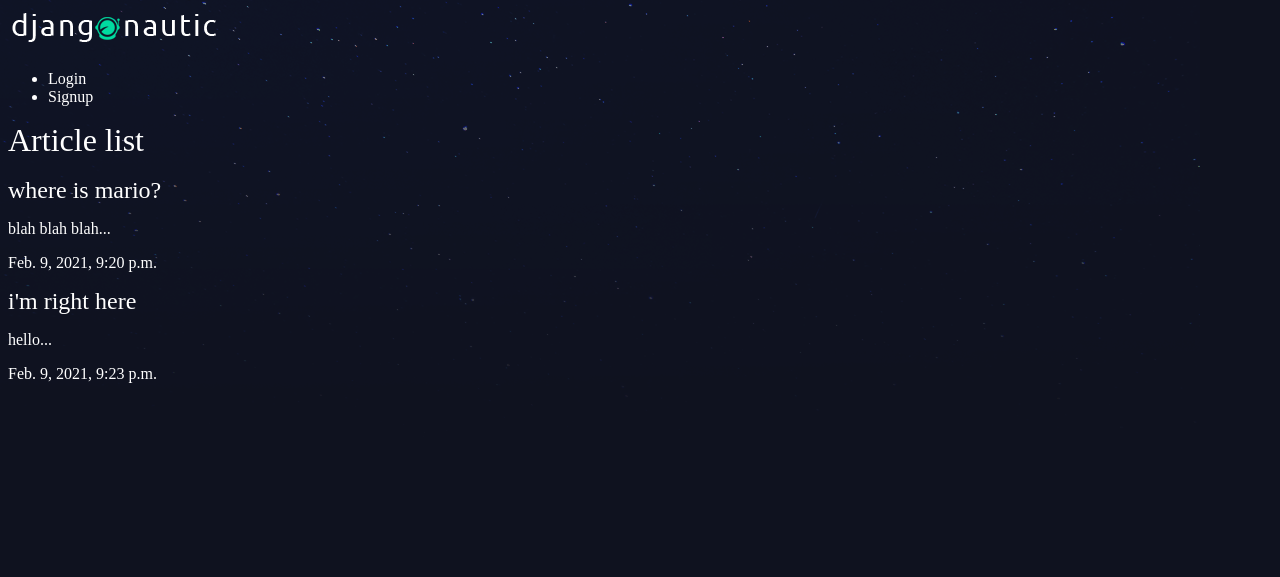
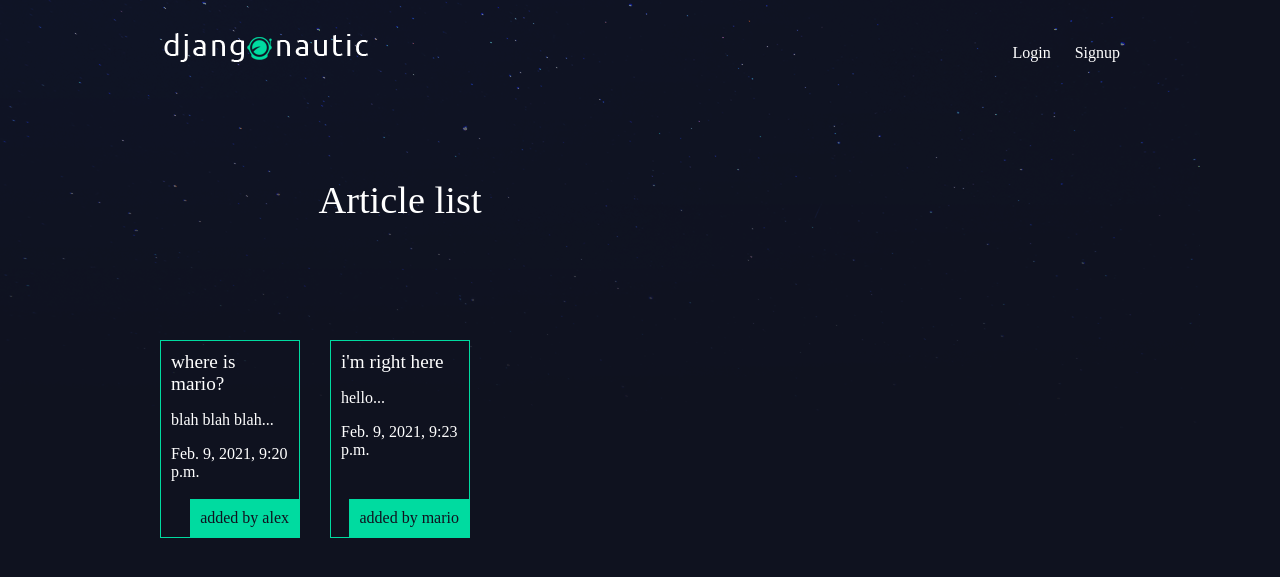
Before and after one commit to Alex-Bishka/Languages, a Django app: page / in a window 1280 px wide. Shown: the top 577 px of the page. Run offline with Django 3.2, Linux system fonts and the light colour scheme; data comes from the database, SQL or seed files in the repository.

Commit message:
need to fix styling bug from episode 30

```diff
--- a/Django/djangoblog/articles/templates/articles/article_list.html
+++ b/Django/djangoblog/articles/templates/articles/article_list.html
@@ -25,6 +25,7 @@
                 <h2><a href="{% url 'articles:detail' slug=article.slug %}">{{ article.title }}</a></h2>
                 <p>{{ article.snippet }}</p>
                 <p>{{ article.date }}</p>
+                <p class="author">added by {{ article.author.username }}</p>
             </div>
         {% endfor %}
     </div>
--- a/Django/djangoblog/assets/styles.css
+++ b/Django/djangoblog/assets/styles.css
@@ -18,3 +18,87 @@ a, a:hover, a:visited{
     color: #fff;
     text-decoration: none;
 }
+
+.wrapper{
+    max-width: 960px;
+    margin: 0 auto;
+}
+
+div.wrapper > h1{
+    text-align: center;
+    margin: 100px auto;
+    font-size: 2.4em
+}
+
+header{
+    display: grid;
+    grid-template-columns: 1fr 1fr;
+    padding: 20px 0;
+}
+
+nav{
+    justify-self: end;
+}
+
+nav li{
+    display: inline-block;
+    list-style-type: none;
+    margin-left: 20px;
+}
+
+nav button{
+    background: none;
+    color: #fff;
+    cursor: pointer;
+    border: 0;
+    font-size: 16px;
+}
+
+.articles{
+    display: grid;
+    grid-template-columns: 1fr 1fr 1fr;
+    grid-gap: 30px;
+}
+
+.article{
+    padding: 10px;
+    border: 1px solid #00dba0;
+    position: relative;
+    padding-bottom: 40px;
+}
+
+.article h2{
+    font-size: 1.2em;
+}
+
+.article .author{
+    padding: 10px;
+    background: #00dba0;
+    position: absolute;
+    right: 0;
+    bottom: 0;
+    margin: 0;
+    color: #0f121f;
+}
+
+.article-detail .article{
+    padding: 0;
+}
+
+.article-detail  .article img{
+    max-width: 100%;
+}
+
+.article-detail  .article h2{
+    text-align: center;
+    margin: 20px auto;
+    font-size: 2em
+}
+
+.article-detail .article h3{
+    text-align: center;
+}
+
+.article-detail  .article p{
+    margin: 10px 20px
+}
--- a/Django/djangoblog/djangoblog/urls.py
+++ b/Django/djangoblog/djangoblog/urls.py
@@ -51,7 +51,8 @@ urlpatterns = [
 ]
 
 # tells django where to serve the static files
-urlpatterns += staticfiles_urlpatterns()
+#urlpatterns += staticfiles_urlpatterns()
+urlpatterns += static(settings.STATIC_URL, document_root=settings.STATIC_ROOT)
 
 # tells django where to serve the media files
 urlpatterns += static(settings.MEDIA_URL, document_root=settings.MEDIA_ROOT)
--- a/Django/djangoblog/templates/base_layout.html
+++ b/Django/djangoblog/templates/base_layout.html
@@ -1,4 +1,4 @@
-{% load static from static %}
+{% load static %}
 
 <!--
     This is our base layout that will be repeated throughout the
@@ -14,7 +14,7 @@
         <link rel="stylesheet" href="{% static 'styles.css' %}">
     </head>
     <body>
-        <div class="wrapper">
+        <header class="wrapper">
             <h1><a href="{% url 'home' %}"><img src="{% static 'logo.png' %}"/></a></h1>
             <nav>
                 <ul>
@@ -32,8 +32,10 @@
                     {% endif %}
                 </ul>
             </nav>
-            {% block content %}
-            {% endblock %}
-        </div>
+            <div class="wrapper">
+                {% block content %}
+                {% endblock %}
+            </div>
+        </header>
     </body>
 </html>
```
